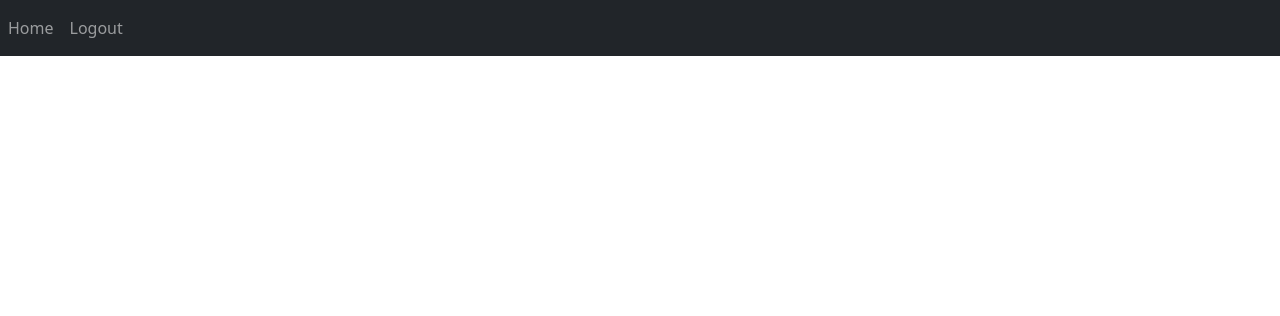
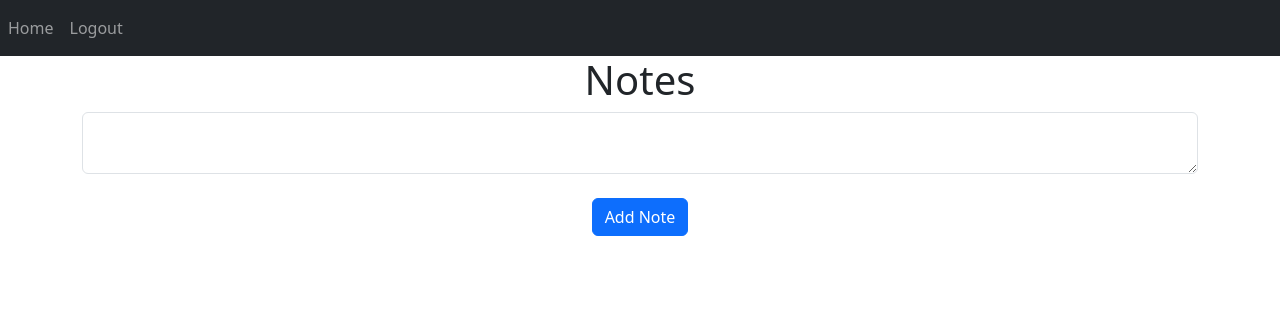
Before and after one commit to SemTheLegend/Python_Website, a Flask app: page / in a window 1280 px wide. Shown: the top 316 px of the page. Run offline with Flask 2, Linux system fonts and the light colour scheme; a user stored in the database is signed in; data comes from the database, SQL or seed files in the repository; both versions use the stored data as it was after the commit; some libraries are stand-ins or nearby versions.

Commit message:
'Added Notes functionlity'

```diff
--- /dev/null
+++ b/static/index.js
@@ -0,0 +1,8 @@
+function deleteNote(noteId) {
+    fetch('/delete-note', {
+        method: 'POST',
+        body: JSON.stringify({ noteId: noteId })
+    }).then((_res) => {
+        window.location.href = "/";
+    });
+}
--- a/templates/base.html
+++ b/templates/base.html
@@ -70,5 +70,7 @@
       integrity="sha384-JZR6Spejh4U02d8jOt6vLEHfe/JQGiRRSQQxSfFWpi1MquVdAyjUar5+76PVCmYl"
       crossorigin="anonymous"
     ></script>
+
+    <script type="text/javascript" src="{{ url_for('static', filename='index.js') }}""></script>
   </body>
 </html>
--- a/templates/home.html
+++ b/templates/home.html
@@ -1,4 +1,21 @@
 {% extends 'base.html' %} {% block title %}Home Page{% endblock %} {% block
 content %}
+<h1 align="center">Notes</h1>
+<ul class="list-group list-group-flsuh" id="notes">
+    {% for note in user.notes %}
+    <li class="list-group-item">{{ note.data }}
+        <button type="button" class="close" onClick="deleteNote({{ note.id }})">
+            <span aria-hidden="true">%&times;</span>
+        </button>
+    </li>
+    {% endfor %}
+</ul>
 
+<form method="POST">
+    <textarea name="note" id="note" class="form-control"></textarea>
+    <br />
+    <div align="center">
+        <button type="submit" class="btn btn-primary">Add Note</button>
+    </div>
+</form>
 {% endblock %}
--- a/views/views.py
+++ b/views/views.py
@@ -1,8 +1,40 @@
-from flask import Blueprint, render_template
+from flask import Blueprint, render_template, request, flash, jsonify
 from flask_login import login_required, current_user
+from models import Note
+from __init__ import db
+import json
+
+
+
 views = Blueprint('views', __name__)
 
-@views.route('/')
+@views.route('/', methods=['GET', 'POST'])
 @login_required
 def home():
+    if request.method == 'POST':
+        note = request.form.get('note')
+
+        if len(note) < 10:
+            flash('Note is too short!', category='error')
+
+        else:
+            new_note = Note(data=note, user_id=current_user.id)
+            db.session.add(new_note)
+            db.session.commit()
+            flash('Note added!', category='success')
+
     return render_template('home.html', user=current_user)
+
+@views.route('/delete-note', methods=['POST'])
+def delete_note():
+    note = json.loads(request.data)
+    noteId = note['noteId']
+    note = Note.query.get(noteId)
+
+    if note:
+        if note.user_id == current_user.id:
+            db.session.delete(note)
+            db.session.commit()
+            flash("Note deleted succesfully!", category='success')
+
+    return jsonify({})
```
Also changed, not shown: instance/database.db.
